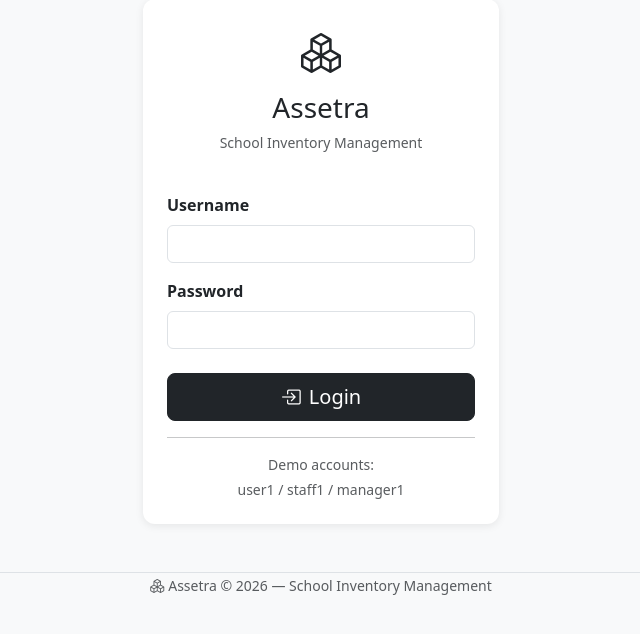
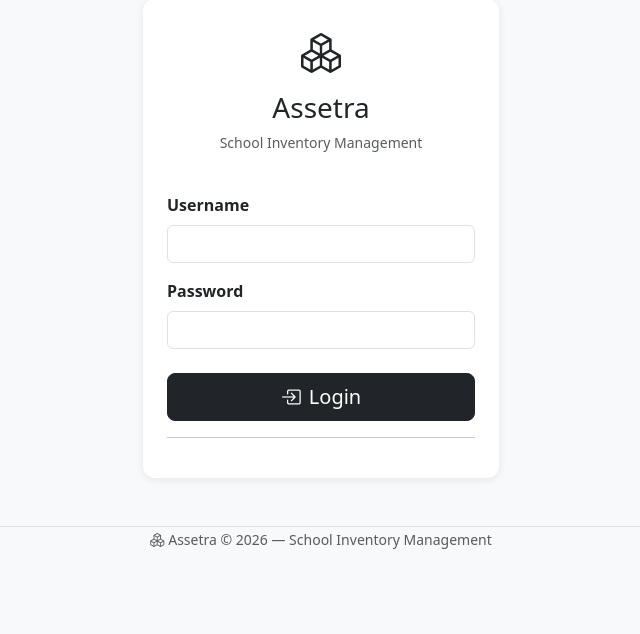
Before and after one commit to MatasZos/Assetra, a Django app: page /login/ in a window 1280 px wide. Shown: the part 109-743 px from the top of the page, without its empty margins (319-959 px from the left). Run offline with Django 5.2, Linux system fonts and the light colour scheme.

Commit message:
login page update

```diff
--- a/inventory/templates/inventory/login.html
+++ b/inventory/templates/inventory/login.html
@@ -31,10 +31,6 @@
                 </div>
             </form>
             <hr class="my-3">
-            <p class="text-muted small text-center mb-1">Demo accounts:</p>
-            <p class="text-muted small text-center mb-0">
-                user1 / staff1 / manager1
-            </p>
         </div>
     </div>
 </div>
```
